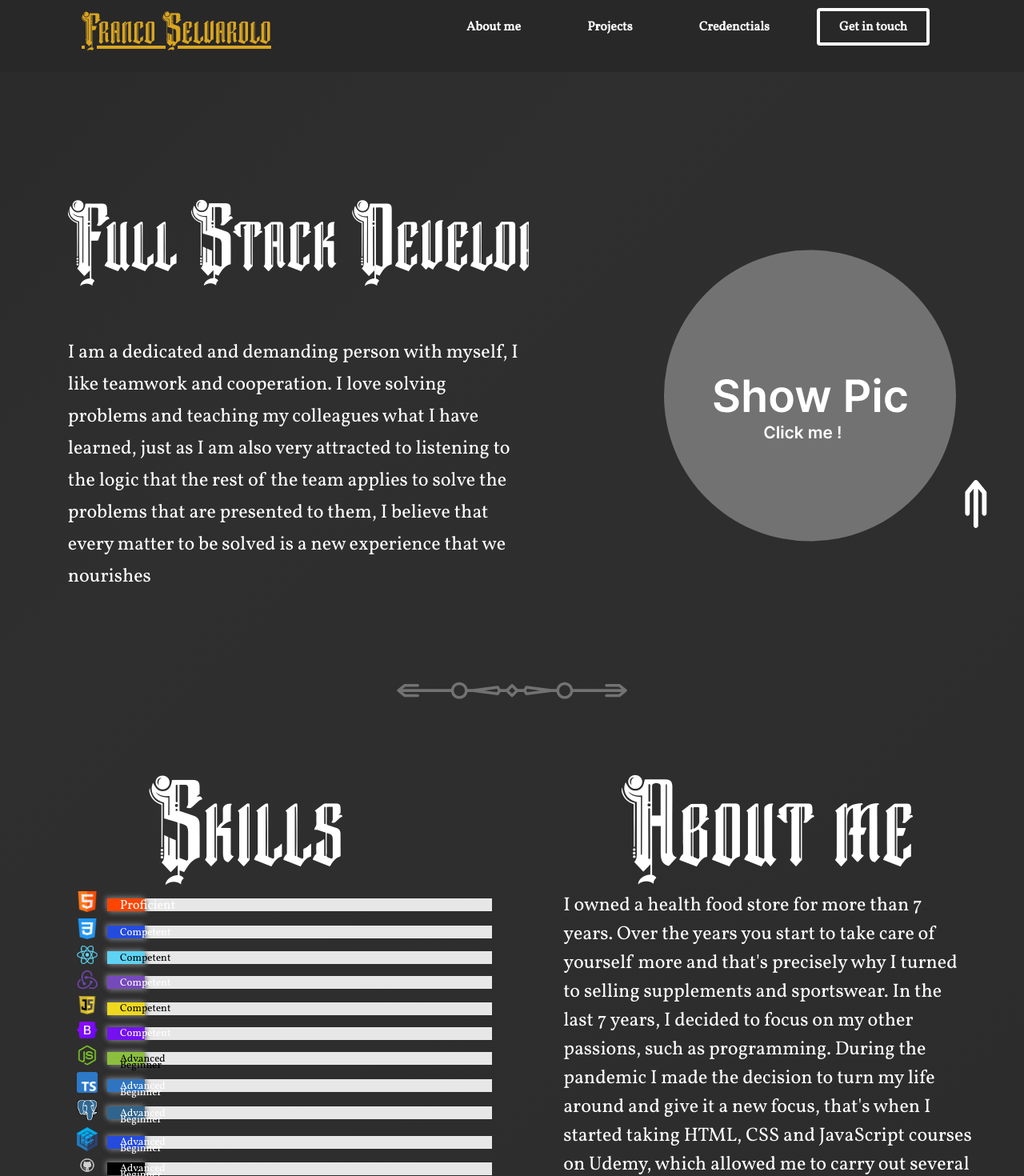
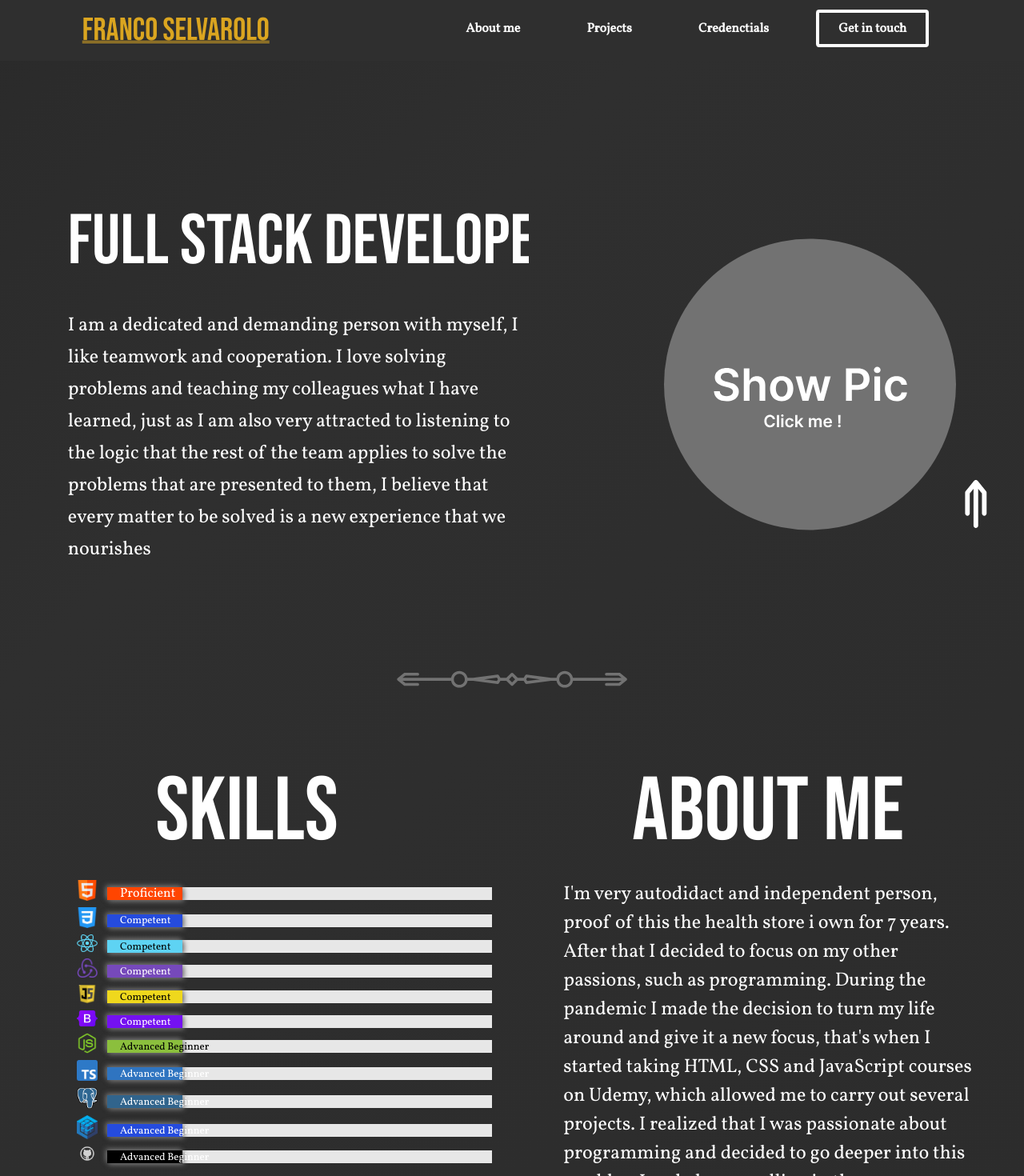
Before and after one commit to Fras28/Portfolio-React, a React (Create React App) app: page / in a window 1280 px wide. Shown: the top 1470 px of the page at 80% size. Built offline with nearby package versions, Linux system fonts and the light colour scheme.

Commit message:
Marian Corrections

```diff
--- a/src/components/AboutMe/aboutMe.css
+++ b/src/components/AboutMe/aboutMe.css
@@ -29,7 +29,7 @@
 }
 .skills {
   text-align: center;
-  font-family: DarkM;
+  font-family: 'Bebas Neue', cursive;
   font-size: 7rem;
   color: white;
   height: 500px;
@@ -67,8 +67,11 @@ li {
   padding-left: 0;
   height: 1rem;
 }
+.fondoBar p {
+  white-space: pre;
+}
 .barraHTML {
-  width: 10%;
+  width: 20%;
   background-color: orangered;
   vertical-align: middle;
   text-align: left;
@@ -80,14 +83,14 @@ li {
   height: 1rem;
   box-shadow: 2px 2px 6px #727272, -2px -2px 6px #727272;
   margin-right: 15px;
-  transition: margin-right 2s ease-in-out;
+
 }
 .aboutMe:hover .barraHTML {
   width: 80%;
   transition: width 1.7s ease-in-out;
 }
 .barraCSS {
-  width: 10%;
+  width: 20%;
   background-color: #254bdd;
   vertical-align: middle;
   text-align: left;
@@ -106,7 +109,7 @@ li {
 }
 
 .barraReact {
-  width: 10%;
+  width: 20%;
   background-color: #5ed3f3;
   vertical-align: middle;
   height: 0.6rem;
@@ -126,7 +129,7 @@ li {
 }
 
 .barraRedux {
-  width: 10%;
+  width: 20%;
   background-color: #7649bb;
   vertical-align: middle;
   text-align: left;
@@ -145,7 +148,7 @@ li {
 }
 
 .barraJS {
-  width: 10%;
+  width: 20%;
   background-color: #efd81d;
   vertical-align: middle;
   text-align: left;
@@ -164,7 +167,7 @@ li {
 }
 
 .barraBoot {
-  width: 10%;
+  width: 20%;
   background-color: #7411f1;
   vertical-align: middle;
   text-align: left;
@@ -183,7 +186,7 @@ li {
 }
 
 .barraNode {
-  width: 10%;
+  width: 20%;
   background-color: #8bbf3d;
   vertical-align: middle;
   height: 1rem;
@@ -203,7 +206,7 @@ li {
 }
 
 .barraTS {
-  width: 10%;
+  width: 20%;
   background-color: #2f74c0;
   vertical-align: middle;
   text-align: left;
@@ -222,7 +225,7 @@ li {
 }
 
 .barraPostgre {
-  width: 10%;
+  width: 20%;
   background-color: #31648c;
   vertical-align: middle;
   height: 1rem;
@@ -242,7 +245,7 @@ li {
 }
 
 .barraSeque {
-  width: 10%;
+  width: 20%;
   background-color: #254bdd;
   vertical-align: middle;
   height: 1rem;
@@ -262,7 +265,7 @@ li {
 }
 
 .barraGit {
-  width: 10%;
+  width: 20%;
   background-color: black;
   vertical-align: middle;
   height: 1rem;
@@ -299,7 +302,7 @@ li {
 ===========================================*/
 .right {
   text-align: center;
-  font-family: DarkM;
+  font-family: 'Bebas Neue', cursive;
   font-size: 7rem;
   color: white;
   width: 45%;
@@ -340,7 +343,7 @@ li {
   .aboutSubtitle {
     font-size: 1.5rem;
     text-align: center;
-    padding-left: 10%;
+    padding-left: 20%;
     padding-right: 1%;
   }
   .skills {
--- a/src/components/AboutMe/aboutMe.jsx
+++ b/src/components/AboutMe/aboutMe.jsx
@@ -36,34 +36,34 @@ export const AbourMe = () => {
             <li className="row">
               <img src={htmlImg} className="iconTecno" alt="..." />
               <div className="fondoBar">
-                <div className="barraHTML">Proficient</div>
+                <div className="barraHTML"><p>Proficient</p></div>
               </div>
             </li>
             <li className="row">
               <img src={css3} className="iconTecno" alt="..." />{" "}
               <div className="fondoBar">
-                <div className="barraCSS">Competent</div>
+                <div className="barraCSS"><p>Competent</p></div>
               </div>
             </li>
             <li className="row">
               {" "}
               <img src={reactImg} className="iconTecno" alt="..." />
               <div className="fondoBar">
-                <div className="barraReact">Competent</div>
+                <div className="barraReact"><p>Competent</p></div>
               </div>
             </li>
             <li className="row">
               <img src={reduxImg} className="iconTecno" alt="..." />
               <div className="fondoBar">
                 {" "}
-                <div className="barraRedux">Competent</div>
+                <div className="barraRedux"><p>Competent</p></div>
               </div>
             </li>
             <li className="row">
               <img src={jsImg} className="iconTecno" alt="..." />
               <div className="fondoBar">
                 {" "}
-                <div className="barraJS">Competent</div>
+                <div className="barraJS"><p>Competent</p></div>
               </div>
             </li>
             <li className="row">
@@ -75,33 +75,33 @@ export const AbourMe = () => {
             <li className="row">
               <img src={node} className="iconTecno" alt="..." />{" "}
               <div className="fondoBar">
-                <div className="barraNode"> Advanced Beginner</div>
+                <div className="barraNode"> <p>Advanced Beginner</p></div>
               </div>
             </li>
             <li className="row">
               <img src={typeImg} className="iconTecno" alt="..." />{" "}
               <div className="fondoBar">
-                <div className="barraTS"> Advanced Beginner</div>
+                <div className="barraTS"> <p>Advanced Beginner</p></div>
               </div>
             </li>
             <li className="row">
               <img src={postgres} className="iconTecno" alt="..." />
               <div className="fondoBar">
                 {" "}
-                <div className="barraPostgre">Advanced Beginner</div>
+                <div className="barraPostgre"><p>Advanced Beginner</p></div>
               </div>
             </li>
             <li className="row">
               <img src={seque} className="iconTecno" alt="..." />
               <div className="fondoBar">
                 {" "}
-                <div className="barraSeque">Advanced Beginner</div>
+                <div className="barraSeque"><p>Advanced Beginner</p></div>
               </div>
             </li>
             <li className="row">
               <img src={gitImg} className="iconTecno" alt="..." />{" "}
               <div className="fondoBar">
-                <div className="barraGit">Advanced Beginner</div>
+                <div className="barraGit"><p>Advanced Beginner</p></div>
               </div>
             </li>
           </ul>
@@ -109,17 +109,15 @@ export const AbourMe = () => {
         <div className="right">
           <p className="aboutTitle"> About me</p>
           <p className="aboutSubtitle">
-            I owned a health food store for more than 7 years. Over the years
-            you start to take care of yourself more and that's precisely why I
-            turned to selling supplements and sportswear. In the last 7 years, I
-            decided to focus on my other passions, such as programming. During
+           I'm  very autodidact and independent person, proof of this the health store i own for 7 years. <br/>
+            After that I decided to focus on my other passions, such as programming. During
             the pandemic I made the decision to turn my life around and give it
             a new focus, that's when I started taking HTML, CSS and JavaScript
             courses on Udemy, which allowed me to carry out several projects. I
             realized that I was passionate about programming and decided to go
-            deeper into programming and other technologies so I ended up
-            enrolling in the programming bootcamp "Soy Henry" where I perfected
-            and learned new technologie
+            deeper into this world so I ended up
+            enrolling in the programming bootcamp "Soy Henry" where I improved
+            and learned new technologies
           </p>
         </div>
       </div>
--- a/src/components/Certifcado/credentials.css
+++ b/src/components/Certifcado/credentials.css
@@ -16,7 +16,7 @@
 }
 .titleCertf {
   text-align: center;
-  font-family: DarkM;
+  font-family: 'Bebas Neue', cursive;
   font-size: 7rem;
   color: white;
   height: 100%;
--- a/src/components/Certifcado/credentials.jsx
+++ b/src/components/Certifcado/credentials.jsx
@@ -23,7 +23,7 @@ export const Certificates = () => {
         </svg>
       </div>
       <p className="titleCertf" id="credentials">
-        Certificates
+        Credentials
       </p>
       <div className="contCertf">
         <div className="cardCert">
--- a/src/components/Nav/nav.css
+++ b/src/components/Nav/nav.css
@@ -1,17 +1,15 @@
-@import url("https://fonts.googleapis.com/css2?family=Vollkorn&display=swap");
 
-@font-face {
-  font-family: DarkM;
-  src: url("../assets/DarkMagic-2O3w8.ttf");
-}
+
+@import url('https://fonts.googleapis.com/css2?family=Bebas+Neue&display=swap');
 
 .myName {
-  font-family: DarkM;
+  font-family: 'Bebas Neue', cursive;
   font-size: 2.5rem;
   color: goldenrod;
   justify-content: start;
   margin-top: 0;
-  text-decoration: underline;
+  text-decoration:underline double 1px;
+  margin-bottom: 0;
 }
 
 .navbar {
@@ -19,8 +17,8 @@
   top: 0px;
   z-index: 100;
   white-space: nowrap;
-  padding-top: 0.5%;
-  background-color: #282828;
+  padding-top: .5rem;
+  background-color: #2F2F2F;
 }
 .navStart {
   padding-top: 0;
--- a/src/components/Nav/nav.jsx
+++ b/src/components/Nav/nav.jsx
@@ -22,7 +22,6 @@ export const Nav = () => {
           </a>
           <a
             className="buttonText"
-            target="_blank"
             rel="noreferrer"
             href="mailto:fselvarolo28@gmail.com"
           >
--- a/src/components/Proj/project.css
+++ b/src/components/Proj/project.css
@@ -1,7 +1,4 @@
-@font-face {
-  font-family: DarkM;
-  src: url("../assets/DarkMagic-2O3w8.ttf");
-}
+
 @import url("https://fonts.googleapis.com/css2?family=Vollkorn&display=swap");
 
 .backlProj {
@@ -21,8 +18,8 @@
 .titleCardP {
   margin-bottom: 0;
   text-align: center;
-  font-size: 5rem;
-  font-family: DarkM;
+  font-size: 7rem;
+  font-family: 'Bebas Neue', cursive;
   color: white;
   margin-bottom: 3rem;
 }
@@ -32,7 +29,7 @@
   font-size: 2rem;
   width: 100%;
   text-align: center;
-  font-family: DarkM;
+  font-family: 'Bebas Neue', cursive;
   color: white;
   position: absolute;
   top: 60%;
--- a/src/components/carrusel/carusel.css
+++ b/src/components/carrusel/carusel.css
@@ -50,7 +50,7 @@
   background-color: #060709;
 }
 .project {
-  font-family: DarkM;
+  font-family: 'Bebas Neue', cursive;
   color: rgb(255, 255, 255);
   justify-content: center;
   font-size: 2rem;
--- a/src/components/header/header.css
+++ b/src/components/header/header.css
@@ -1,10 +1,7 @@
 /* * ============================== */
 /* * ===== CONTENEDOR IMAGEN ====== */
 /* * ============================== */
-@font-face {
-  font-family: DarkM;
-  src: url("../assets/DarkMagic-2O3w8.ttf");
-}
+
 @import url("https://fonts.googleapis.com/css2?family=Vollkorn&display=swap");
 /* From uiverse.io by @alexruix */
 #inicio {
@@ -25,11 +22,31 @@
   margin-bottom: 5%;
   margin-top: 5%;
 }
+.cardPic{
+  width: 365px;
+  height: 365px;
+  background-color: #715959;
+  transition: border-radius cubic-bezier(0.075, 0.82, 0.165, 1) 1s,
+               transform cubic-bezier(0.075, 0.82, 0.165, 1) 1s;
+               overflow: hidden;
+               border-bottom-left-radius: 50px;
+               border-top-right-radius: 50px;
+
+}
+.cardPic:hover{
+  border-bottom-left-radius: 0px;
+  border-top-right-radius: 0px;
+  border-bottom-right-radius: 50px;
+  border-top-left-radius: 50px;
+  transform: scale(1.05);
+  outline: solid black 5px;
+
+}
 /*==================== card left ===============*/
 
 .cardLeft {
   text-align: center;
-  font-family: DarkM;
+  font-family: 'Bebas Neue', cursive;
   font-size: 7rem;
   color: white;
   width: 45%;
@@ -37,26 +54,27 @@
 .contact {
   font-size: medium;
   font-family: "Vollkorn", serif;
-  text-decoration: underline;
   margin-bottom: 0%;
 }
 
 .subtitle {
   font-family: "Vollkorn", serif;
   font-size: 1.5rem;
-  margin-top: 10%;
+  margin-top: 3%;
   line-height: 2.5rem;
   text-align: start;
 }
+@import url('https://fonts.googleapis.com/css2?family=Bebas+Neue&display=swap');
 .titleCard {
   margin-bottom: 0;
   text-align: start;
   font-size: 5.5rem;
-  font-family: DarkM;
   color: white;
   width: 100%;
   overflow: hidden;
   white-space: pre;
+  font-family: 'Bebas Neue', cursive;
+
 }
 
 .contact {
@@ -69,14 +87,9 @@
 /*==================== card left ===============*/
 
 .imgInicio {
-  height: 550px;
-  border-radius: 48% 48% 1% 1%;
-  align-items: center;
+  width: 100%;
 }
-.contPic {
-  height: 550px;
-  width: 350px;
-}
+
 
 .myInfo {
   max-width: 100%;
@@ -90,9 +103,6 @@
 }
 a {
   text-decoration: none;
-}
-.imgInicio:hover {
-  background-position: center;
 }
 
 @media screen and (max-width: 900px) {
```
Also changed, not shown: src/components/header/header.jsx (+9 -7 lines), src/components/assets/perfil s-fondo.png (added).
